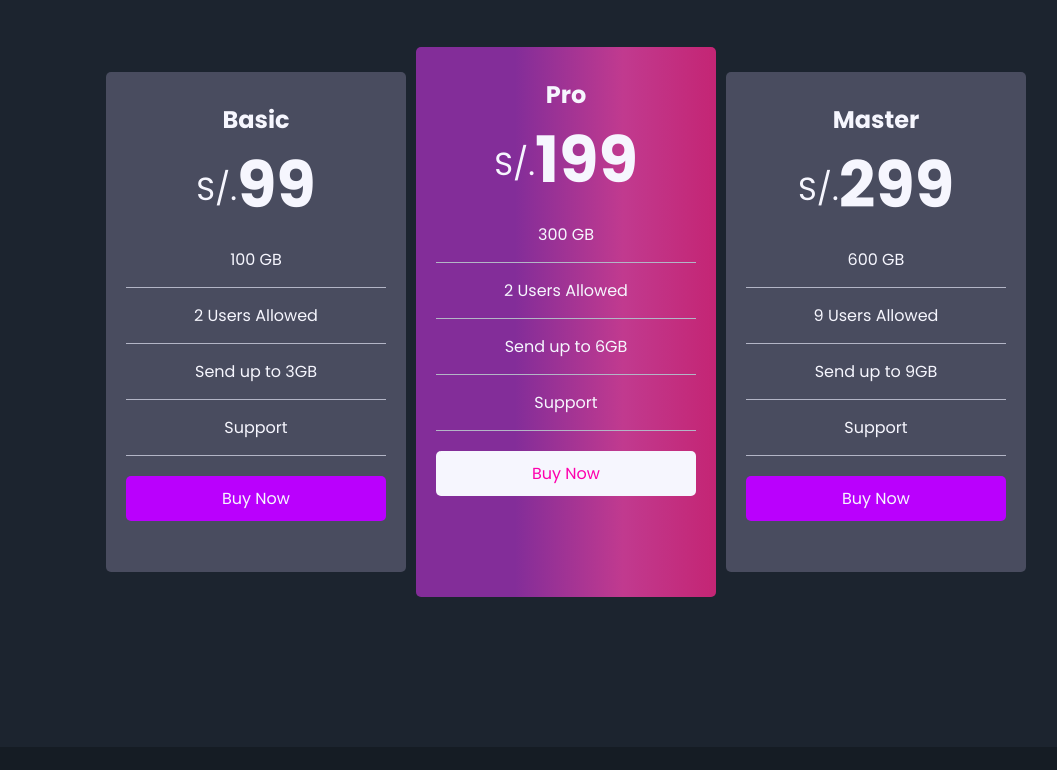
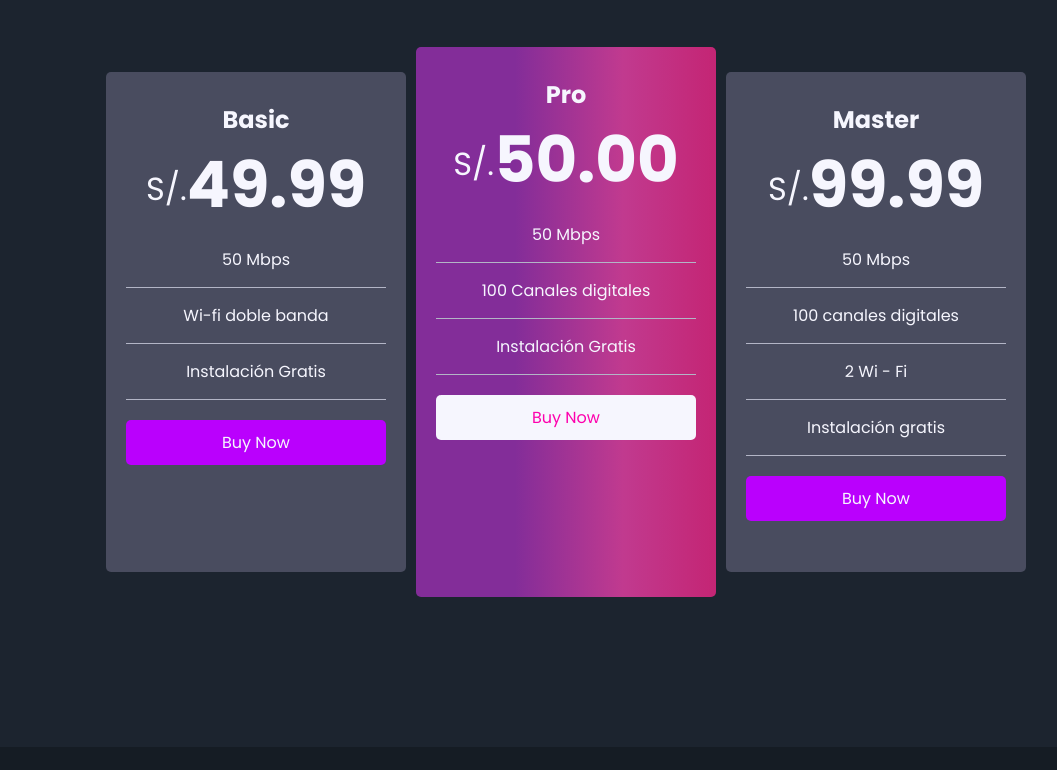
Before and after one commit to Renzo-TEN3T/Renzo-TEN3T.github.io, a plain HTML site: page index.html in a window 1280 px wide. Shown: the part 3281-4051 px from the top of the page, without its empty margins (69-1126 px from the left). Drawn offline with nearby package versions, Linux system fonts and the light colour scheme.

Commit message:
Update index.html

```diff
--- a/index.html
+++ b/index.html
@@ -153,36 +153,34 @@
         <div class="plan-section">
           <div class="plan basic">
             <h2 class="plan-heading">Basic</h2>
-            <h3 class="plan-price"><span class="dollar">S/.</span>99</h3>
+            <h3 class="plan-price"><span class="dollar">S/.</span>49.99</h3>
             <ul class="plan-features">
-              <li class="plan-item">100 GB</li>
-              <li class="plan-item"> 2 Users Allowed</li>
-              <li class="plan-item"> Send up to 3GB</li>
-              <li class="plan-item"> Support</li>
+              <li class="plan-item">50 Mbps</li>
+              <li class="plan-item"> Wi-fi doble banda</li>
+              <li class="plan-item"> Instalación Gratis</li>
             </ul>
             <a href="https://api.whatsapp.com/send/?phone=51974063994&text&type=phone_number&app_absent=0" target="_blank" class="btn buy-now">Buy Now</a>
           </div>
 
           <div class="plan pro">
             <h2 class="plan-heading">Pro</h2>
-            <h3 class="plan-price"><span class="dollar">S/.</span>199</h3>
+            <h3 class="plan-price"><span class="dollar">S/.</span>50.00</h3>
             <ul class="plan-features">
-              <li class="plan-item">300 GB</li>
-              <li class="plan-item"> 2 Users Allowed</li>
-              <li class="plan-item"> Send up to 6GB</li>
-              <li class="plan-item"> Support</li>
+              <li class="plan-item">50 Mbps</li>
+              <li class="plan-item"> 100 Canales digitales</li>
+              <li class="plan-item"> Instalación Gratis</li>
             </ul>
             <a href="https://api.whatsapp.com/send/?phone=51974063994&text&type=phone_number&app_absent=0" target="_blank" class="btn btn-blue">Buy Now</a>
           </div>
 
           <div class="plan master">
             <h2 class="plan-heading">Master</h2>
-            <h3 class="plan-price"><span class="dollar">S/.</span>299</h3>
+            <h3 class="plan-price"><span class="dollar">S/.</span>99.99</h3>
             <ul class="plan-features">
-              <li class="plan-item">600 GB</li>
-              <li class="plan-item"> 9 Users Allowed</li>
-              <li class="plan-item"> Send up to 9GB</li>
-              <li class="plan-item"> Support</li>
+              <li class="plan-item">50 Mbps</li>
+              <li class="plan-item">100 canales digitales</li>
+              <li class="plan-item"> 2 Wi - Fi</li>
+              <li class="plan-item"> Instalación gratis</li>
             </ul>
             <a href="https://api.whatsapp.com/send/?phone=51974063994&text&type=phone_number&app_absent=0" target="_blank" class="btn buy-now">Buy Now</a>
           </div>
```
